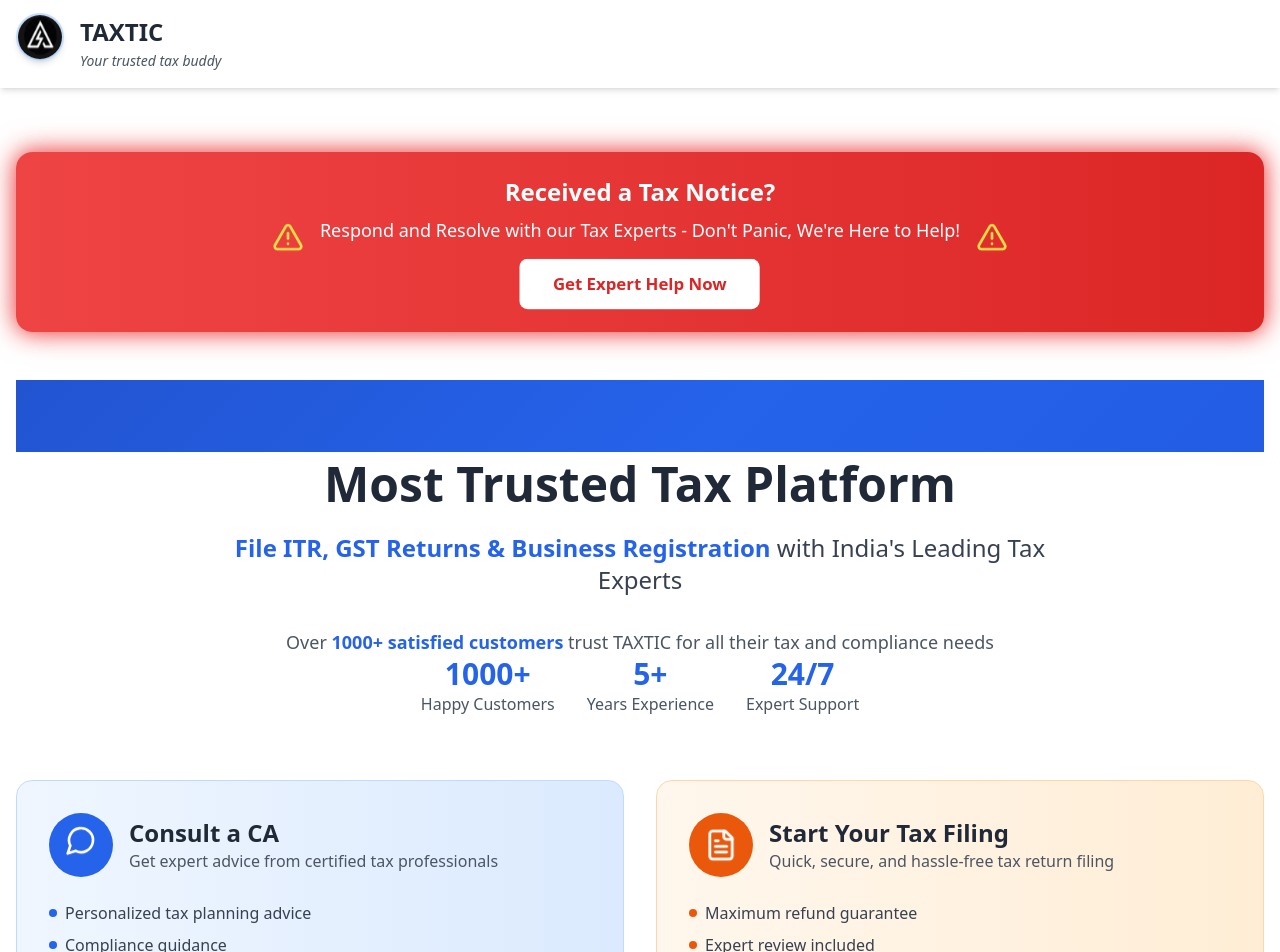
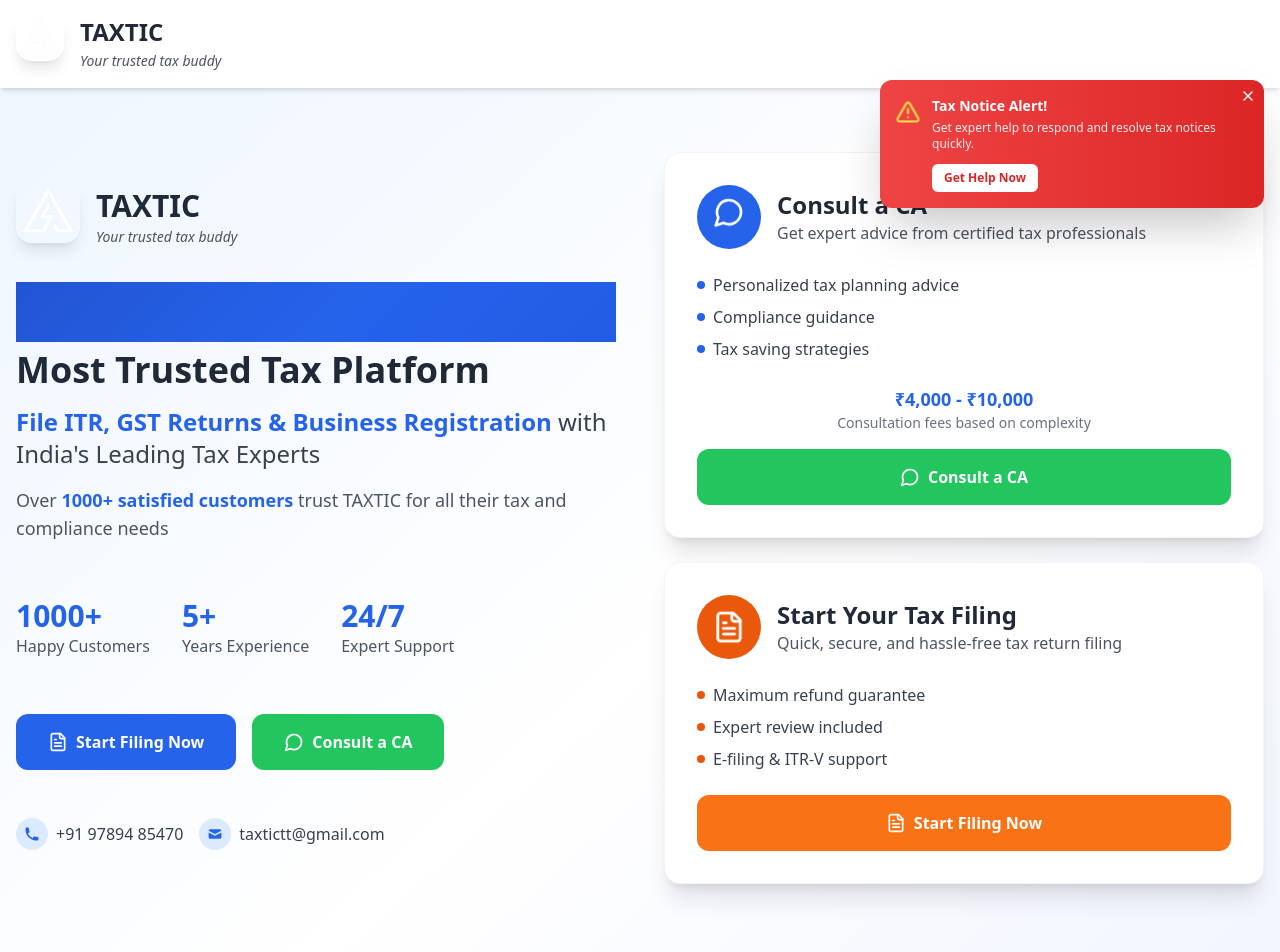
Before and after one commit to Selvaviru/rewised, a React (Vite) app: page / in a window 1280 px wide. Shown: the top 952 px of the page. Built offline with nearby package versions, Linux system fonts and the light colour scheme.

Commit message:
Redesign Hero Section with Popup and Left Alignment

```diff
--- a/src/components/Footer.tsx
+++ b/src/components/Footer.tsx
@@ -39,7 +39,7 @@ const Footer: React.FC = () => {
           {/* Company Info */}
           <div className="space-y-4 animate-fadeInLeft">
             <div className="flex items-center space-x-3 hover-scale transition-all duration-300">
-              <img src="/image.png" alt="TAXTIC Logo" className="w-10 h-10 rounded-full border-2 border-gray-300 shadow-sm animate-float" />
+              <img src="/ChatGPT Image Jul 8, 2025, 05_11_48 PM.png" alt="TAXTIC Logo" className="w-10 h-10 rounded-xl shadow-sm animate-float" />
               <div>
                 <h3 className="text-2xl font-bold hover:text-blue-400 transition-colors duration-300">TAXTIC</h3>
                 <p className="text-gray-400 text-sm">Your trusted tax buddy</p>
--- a/src/components/Header.tsx
+++ b/src/components/Header.tsx
@@ -23,7 +23,7 @@ const Header: React.FC = () => {
         <div className="flex justify-between items-center">
           {/* Logo and Title */}
           <div className="flex items-center space-x-4 animate-fadeInLeft">
-            <img src="/image.png" alt="TAXTIC Logo" className="w-12 h-12 rounded-full border-2 border-blue-200 shadow-md hover-scale animate-float" />
+            <img src="/ChatGPT Image Jul 8, 2025, 05_11_48 PM.png" alt="TAXTIC Logo" className="w-12 h-12 rounded-2xl shadow-lg hover-scale animate-float" />
             <div>
               <h1 className="text-2xl font-bold text-gray-800 hover:text-blue-600 transition-colors duration-300">TAXTIC</h1>
               <span className="text-sm text-gray-600 italic">Your trusted tax buddy</span>
--- a/src/components/Hero.tsx
+++ b/src/components/Hero.tsx
@@ -1,68 +1,164 @@
-import React from 'react';
-import { MessageCircle, FileText, Calculator, TrendingUp, Users, Award, Clock, AlertTriangle } from 'lucide-react';
+import React, { useState, useEffect } from 'react';
+import { MessageCircle, FileText, Calculator, TrendingUp, Users, Award, Clock, AlertTriangle, X } from 'lucide-react';
 
 const Hero: React.FC = () => {
+  const [showNotification, setShowNotification] = useState(true);
+
+  useEffect(() => {
+    // Auto-close notification after 8 seconds
+    const timer = setTimeout(() => {
+      setShowNotification(false);
+    }, 8000);
+
+    return () => clearTimeout(timer);
+  }, []);
+
   const openWhatsApp = (message: string) => {
     const phoneNumber = '919789485470';
     const url = `https://wa.me/${phoneNumber}?text=${encodeURIComponent(message)}`;
     window.open(url, '_blank');
   };
 
+  const openPhone = () => {
+    window.open('tel:+919789485470', '_self');
+  };
+
+  const openEmail = () => {
+    window.open('mailto:taxtictt@gmail.com', '_self');
+  };
+
   return (
-    <section id="home" className="bg-white overflow-hidden">
-      <div className="container mx-auto px-4 py-16">
-        {/* Tax Notice Alert Banner */}
-        <div className="bg-gradient-to-r from-red-500 to-red-600 text-white rounded-2xl p-6 mb-12 shadow-lg animate-fadeInUp animate-flash-border">
-          <div className="flex items-center justify-center space-x-4">
-            <AlertTriangle className="w-8 h-8 animate-bounce-custom text-yellow-300" />
-            <div className="text-center">
-              <h3 className="text-2xl font-bold mb-2">Received a Tax Notice?</h3>
-              <p className="text-lg mb-4">Respond and Resolve with our Tax Experts - Don't Panic, We're Here to Help!</p>
+    <section id="home" className="bg-gradient-to-br from-blue-50 via-white to-indigo-50 min-h-screen flex items-center overflow-hidden relative">
+      {/* Tax Notice Notification Popup */}
+      {showNotification && (
+        <div className="fixed top-20 right-4 z-50 bg-gradient-to-r from-red-500 to-red-600 text-white rounded-xl p-4 shadow-2xl max-w-sm animate-slideInRight">
           <button
-                onClick={() => openWhatsApp('Hi, I have received a tax notice and need expert help to respond and resolve it. Please guide me through the process.')}
-                className="bg-white text-red-600 font-bold py-3 px-8 rounded-lg hover:bg-gray-100 transition-all duration-300 hover:scale-105 hover:shadow-lg animate-pulse-custom"
+            onClick={() => setShowNotification(false)}
+            className="absolute top-2 right-2 text-white hover:text-gray-200 transition-colors"
           >
-                Get Expert Help Now
+            <X className="w-4 h-4" />
           </button>
-            </div>
-            <AlertTriangle className="w-8 h-8 animate-bounce-custom text-yellow-300" />
-          </div>
-        </div>
-        {/* Main Hero Content */}
-        <div className="text-center mb-16 animate-fadeInUp">
-          <h1 className="text-4xl md:text-6xl font-bold mb-6 text-gray-800 animate-fadeInUp leading-tight" style={{animationDelay: '0.2s'}}>
-            <span className="block text-blue-600 gradient-animate bg-clip-text text-transparent text-5xl md:text-7xl">INDIA'S #1</span>
-            <span className="block text-gray-800 text-3xl md:text-5xl mt-2">Most Trusted Tax Platform</span>
-          </h1>
-          <p className="text-xl md:text-2xl mb-8 text-gray-700 max-w-4xl mx-auto animate-fadeInUp font-medium" style={{animationDelay: '0.4s'}}>
-            <span className="text-blue-600 font-bold">File ITR, GST Returns & Business Registration</span> with India's Leading Tax Experts
-          </p>
-          <p className="text-lg text-gray-600 max-w-3xl mx-auto animate-fadeInUp" style={{animationDelay: '0.5s'}}>
-            Over <span className="font-bold text-blue-600">1000+ satisfied customers</span> trust TAXTIC for all their tax and compliance needs
-          </p>
-
-          {/* Stats */}
-          <div className="flex justify-center items-center space-x-8 mb-12 animate-fadeInUp" style={{animationDelay: '0.6s'}}>
-            <div className="text-center hover-scale">
-              <div className="text-3xl font-bold text-blue-600">1000+</div>
-              <p className="text-gray-600">Happy Customers</p>
-            </div>
-            <div className="text-center hover-scale" style={{animationDelay: '0.1s'}}>
-              <div className="text-3xl font-bold text-blue-600">5+</div>
-              <p className="text-gray-600">Years Experience</p>
-            </div>
-            <div className="text-center hover-scale" style={{animationDelay: '0.2s'}}>
-              <div className="text-3xl font-bold text-blue-600">24/7</div>
-              <p className="text-gray-600">Expert Support</p>
+          <div className="flex items-start space-x-3">
+            <AlertTriangle className="w-6 h-6 text-yellow-300 flex-shrink-0 mt-1 animate-pulse" />
+            <div>
+              <h4 className="font-bold text-sm mb-1">Tax Notice Alert!</h4>
+              <p className="text-xs mb-3 opacity-90">Get expert help to respond and resolve tax notices quickly.</p>
+              <button
+                onClick={() => {
+                  openWhatsApp('Hi, I have received a tax notice and need expert help to respond and resolve it. Please guide me through the process.');
+                  setShowNotification(false);
+                }}
+                className="bg-white text-red-600 text-xs font-semibold py-1.5 px-3 rounded-md hover:bg-gray-100 transition-all duration-300"
+              >
+                Get Help Now
+              </button>
             </div>
           </div>
         </div>
+      )}
 
-        {/* Horizontal Action Boxes */}
-        <div className="grid md:grid-cols-2 gap-8 mb-16 animate-fadeInUp" style={{animationDelay: '0.8s'}}>
-          {/* Consult a CA */}
-          <div className="bg-gradient-to-r from-blue-50 to-blue-100 rounded-2xl p-8 border border-blue-200 hover-lift transition-all duration-300 animate-fadeInLeft">
-            <div className="flex items-center space-x-4 mb-6 animate-fadeInUp">
+      <div className="container mx-auto px-4 py-16">
+        <div className="grid lg:grid-cols-2 gap-12 items-center">
+          {/* Left Content */}
+          <div className="space-y-8 animate-fadeInLeft">
+            {/* Logo and Brand */}
+            <div className="flex items-center space-x-4 mb-8">
+              <img
+                src="/ChatGPT Image Jul 8, 2025, 05_11_48 PM.png"
+                alt="TAXTIC Logo"
+                className="w-16 h-16 rounded-2xl shadow-lg hover-scale animate-float"
+              />
+              <div>
+                <h1 className="text-3xl font-bold text-gray-800 hover:text-blue-600 transition-colors duration-300">TAXTIC</h1>
+                <span className="text-sm text-gray-600 italic">Your trusted tax buddy</span>
+              </div>
+            </div>
+
+            {/* Main Heading */}
+            <div className="space-y-4">
+              <h2 className="text-5xl md:text-6xl font-bold leading-tight">
+                <span className="block text-blue-600 gradient-animate bg-clip-text text-transparent">INDIA'S #1</span>
+                <span className="block text-gray-800 text-3xl md:text-4xl mt-2">Most Trusted Tax Platform</span>
+              </h2>
+
+              <p className="text-xl md:text-2xl text-gray-700 font-medium max-w-2xl">
+                <span className="text-blue-600 font-bold">File ITR, GST Returns & Business Registration</span> with India's Leading Tax Experts
+              </p>
+
+              <p className="text-lg text-gray-600 max-w-2xl">
+                Over <span className="font-bold text-blue-600">1000+ satisfied customers</span> trust TAXTIC for all their tax and compliance needs
+              </p>
+            </div>
+
+            {/* Stats */}
+            <div className="flex space-x-8 py-6">
+              <div className="text-left hover-scale transition-all duration-300">
+                <div className="text-3xl font-bold text-blue-600">1000+</div>
+                <p className="text-gray-600 font-medium">Happy Customers</p>
+              </div>
+              <div className="text-left hover-scale transition-all duration-300" style={{animationDelay: '0.1s'}}>
+                <div className="text-3xl font-bold text-blue-600">5+</div>
+                <p className="text-gray-600 font-medium">Years Experience</p>
+              </div>
+              <div className="text-left hover-scale transition-all duration-300" style={{animationDelay: '0.2s'}}>
+                <div className="text-3xl font-bold text-blue-600">24/7</div>
+                <p className="text-gray-600 font-medium">Expert Support</p>
+              </div>
+            </div>
+
+            {/* Action Buttons */}
+            <div className="flex flex-col sm:flex-row gap-4">
+              <button
+                onClick={() => openWhatsApp('Hi, I would like to start my tax filing process. Please help me get started.')}
+                className="bg-blue-600 hover:bg-blue-700 text-white font-bold py-4 px-8 rounded-xl transition-all duration-300 flex items-center justify-center space-x-2 hover:scale-105 hover:shadow-lg"
+              >
+                <FileText className="w-5 h-5" />
+                <span>Start Filing Now</span>
+              </button>
+
+              <button
+                onClick={() => openWhatsApp('Hi, I would like to consult with a CA. Please guide me through the process and share the consultation fees.')}
+                className="bg-green-500 hover:bg-green-600 text-white font-bold py-4 px-8 rounded-xl transition-all duration-300 flex items-center justify-center space-x-2 hover:scale-105 hover:shadow-lg"
+              >
+                <MessageCircle className="w-5 h-5" />
+                <span>Consult a CA</span>
+              </button>
+            </div>
+
+            {/* Quick Contact */}
+            <div className="flex flex-col sm:flex-row gap-4 pt-4">
+              <button
+                onClick={openPhone}
+                className="flex items-center space-x-2 text-gray-700 hover:text-blue-600 transition-all duration-300 hover:scale-105"
+              >
+                <div className="bg-blue-100 rounded-full p-2">
+                  <svg className="w-4 h-4 text-blue-600" fill="currentColor" viewBox="0 0 20 20">
+                    <path d="M2 3a1 1 0 011-1h2.153a1 1 0 01.986.836l.74 4.435a1 1 0 01-.54 1.06l-1.548.773a11.037 11.037 0 006.105 6.105l.774-1.548a1 1 0 011.059-.54l4.435.74a1 1 0 01.836.986V17a1 1 0 01-1 1h-2C7.82 18 2 12.18 2 5V3z" />
+                  </svg>
+                </div>
+                <span className="font-medium">+91 97894 85470</span>
+              </button>
+
+              <button
+                onClick={openEmail}
+                className="flex items-center space-x-2 text-gray-700 hover:text-blue-600 transition-all duration-300 hover:scale-105"
+              >
+                <div className="bg-blue-100 rounded-full p-2">
+                  <svg className="w-4 h-4 text-blue-600" fill="currentColor" viewBox="0 0 20 20">
+                    <path d="M2.003 5.884L10 9.882l7.997-3.998A2 2 0 0016 4H4a2 2 0 00-1.997 1.884z" />
+                    <path d="M18 8.118l-8 4-8-4V14a2 2 0 002 2h12a2 2 0 002-2V8.118z" />
+                  </svg>
+                </div>
+                <span className="font-medium">taxtictt@gmail.com</span>
+              </button>
+            </div>
+          </div>
+
+          {/* Right Content - Service Cards */}
+          <div className="space-y-6 animate-fadeInRight">
+            {/* Consult a CA Card */}
+            <div className="bg-white rounded-2xl p-8 shadow-xl border border-gray-100 hover-lift transition-all duration-300">
+              <div className="flex items-center space-x-4 mb-6">
                 <div className="bg-blue-600 rounded-full p-4">
                   <MessageCircle className="w-8 h-8 text-white animate-bounce-custom" />
                 </div>
@@ -98,9 +194,9 @@ const Hero: React.FC = () => {
               </button>
             </div>
 
-          {/* Start Filing */}
-          <div className="bg-gradient-to-r from-orange-50 to-orange-100 rounded-2xl p-8 border border-orange-200 hover-lift transition-all duration-300 animate-fadeInRight">
-            <div className="flex items-center space-x-4 mb-6 animate-fadeInUp">
+            {/* Start Filing Card */}
+            <div className="bg-white rounded-2xl p-8 shadow-xl border border-gray-100 hover-lift transition-all duration-300">
+              <div className="flex items-center space-x-4 mb-6">
                 <div className="bg-orange-600 rounded-full p-4">
                   <FileText className="w-8 h-8 text-white animate-pulse-custom" />
                 </div>
@@ -132,10 +228,11 @@ const Hero: React.FC = () => {
               </button>
             </div>
           </div>
+        </div>
 
         {/* Key Features */}
-        <div className="grid md:grid-cols-4 gap-8 animate-fadeInUp" style={{animationDelay: '1s'}}>
-          <div className="text-center p-6 bg-gray-50 rounded-xl hover-lift transition-all duration-300 animate-fadeInUp" style={{animationDelay: '1.1s'}}>
+        <div className="grid md:grid-cols-4 gap-8 mt-20 animate-fadeInUp" style={{animationDelay: '1s'}}>
+          <div className="text-center p-6 bg-white/70 backdrop-blur-sm rounded-xl hover-lift transition-all duration-300 animate-fadeInUp" style={{animationDelay: '1.1s'}}>
             <div className="bg-blue-100 rounded-full p-4 w-16 h-16 mx-auto mb-4 flex items-center justify-center hover-scale">
               <Users className="w-8 h-8 text-blue-600" />
             </div>
@@ -143,7 +240,7 @@ const Hero: React.FC = () => {
             <p className="text-gray-600">Certified tax professionals with years of experience</p>
           </div>
 
-          <div className="text-center p-6 bg-gray-50 rounded-xl hover-lift transition-all duration-300 animate-fadeInUp" style={{animationDelay: '1.2s'}}>
+          <div className="text-center p-6 bg-white/70 backdrop-blur-sm rounded-xl hover-lift transition-all duration-300 animate-fadeInUp" style={{animationDelay: '1.2s'}}>
             <div className="bg-green-100 rounded-full p-4 w-16 h-16 mx-auto mb-4 flex items-center justify-center hover-scale">
               <Award className="w-8 h-8 text-green-600" />
             </div>
@@ -151,7 +248,7 @@ const Hero: React.FC = () => {
             <p className="text-gray-600">Error-free filing with maximum refund guarantee</p>
           </div>
 
-          <div className="text-center p-6 bg-gray-50 rounded-xl hover-lift transition-all duration-300 animate-fadeInUp" style={{animationDelay: '1.3s'}}>
+          <div className="text-center p-6 bg-white/70 backdrop-blur-sm rounded-xl hover-lift transition-all duration-300 animate-fadeInUp" style={{animationDelay: '1.3s'}}>
             <div className="bg-purple-100 rounded-full p-4 w-16 h-16 mx-auto mb-4 flex items-center justify-center hover-scale">
               <Clock className="w-8 h-8 text-purple-600" />
             </div>
@@ -159,7 +256,7 @@ const Hero: React.FC = () => {
             <p className="text-gray-600">Fast turnaround time for all tax services</p>
           </div>
 
-          <div className="text-center p-6 bg-gray-50 rounded-xl hover-lift transition-all duration-300 animate-fadeInUp" style={{animationDelay: '1.4s'}}>
+          <div className="text-center p-6 bg-white/70 backdrop-blur-sm rounded-xl hover-lift transition-all duration-300 animate-fadeInUp" style={{animationDelay: '1.4s'}}>
             <div className="bg-red-100 rounded-full p-4 w-16 h-16 mx-auto mb-4 flex items-center justify-center hover-scale">
               <TrendingUp className="w-8 h-8 text-red-600" />
             </div>
--- a/src/index.css
+++ b/src/index.css
@@ -103,6 +103,18 @@
     text-shadow: 0 0 20px rgba(59, 130, 246, 0.8), 0 0 30px rgba(59, 130, 246, 0.6);
   }
 }
+
+@keyframes slideInRight {
+  from {
+    opacity: 0;
+    transform: translateX(100%);
+  }
+  to {
+    opacity: 1;
+    transform: translateX(0);
+  }
+}
+
 .animate-fadeInUp {
   animation: fadeInUp 0.6s ease-out;
 }
@@ -144,8 +156,18 @@
 .animate-glow {
   animation: glow 2s infinite;
 }
+
+.animate-slideInRight {
+  animation: slideInRight 0.5s ease-out;
+}
+
 /* Smooth scrolling */
 html {
+  scroll-behavior: smooth;
+}
+
+/* Smooth scroll behavior for all elements */
+* {
   scroll-behavior: smooth;
 }
 
```
Lines whose indentation alone changed are shown as unchanged.
